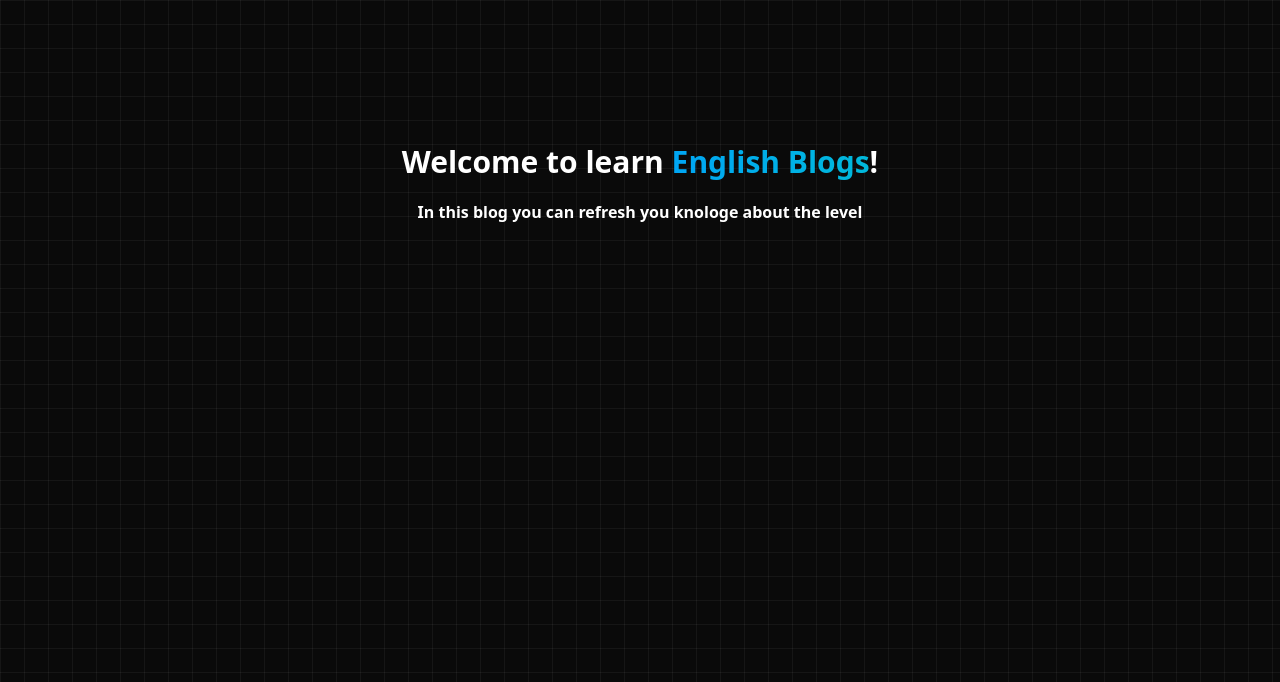
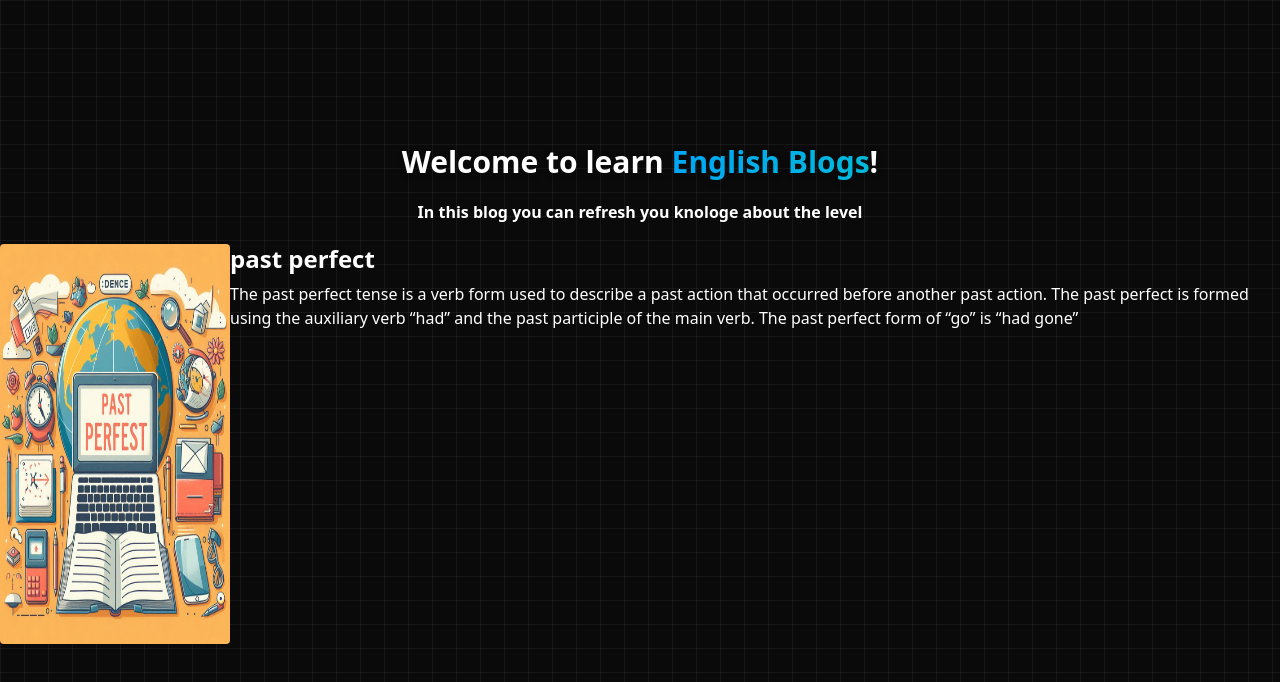
Before and after one commit to elizonRL/english-blog, an Astro site: page / in a window 1280 px wide. Built offline with nearby package versions, Linux system fonts and the light colour scheme; Astro itself is replaced by a stand-in of ours.

Commit message:
Agregar colección de publicaciones y actualizar la página de inicio con contenido dinámico

```diff
--- /dev/null
+++ b/src/content/config.ts
@@ -0,0 +1,12 @@
+import { defineCollection, z } from "astro:content"
+
+const post = defineCollection({
+    schema: z.object({
+        title: z.string(),
+        img: z.string(),
+        description: z.string(),
+        tags: z.array(z.string()),
+    })
+})
+
+export const collections = { post }
--- /dev/null
+++ b/src/content/post/past-perfect.md
@@ -0,0 +1,9 @@
+---
+title: past perfect
+img: past-perfect-in-English.png
+description: The past perfect tense is a verb form used to describe a past action that occurred before another past action. The past perfect is formed using the auxiliary verb “had” and the past participle of the main verb. The past perfect form of “go” is “had gone”
+tags: ["past perfect" ]
+
+---
+
+Este es el past perfect
--- a/src/layouts/Layout.astro
+++ b/src/layouts/Layout.astro
@@ -3,9 +3,9 @@
 	<head>
 		<meta charset="UTF-8" />
 		<meta name="viewport" content="width=device-width" />
-		<link rel="icon" type="image/svg+xml" href="/favicon.svg" />
+		<link rel="icon" type="image/svg+xml" href="/logo-English.png" />
 		<meta name="generator" content={Astro.generator} />
-		<title>Astro Basics</title>
+		<title>Learn English</title>
 	</head>
 	<body>
 		<div class="absolute inset-0 h-full w-full bg-[#0a0a0a]">
--- a/src/pages/index.astro
+++ b/src/pages/index.astro
@@ -1,7 +1,9 @@
 ---
-import Welcome from '../components/Welcome.astro';
+import { getCollection } from 'astro:content';
 import Layout from '../layouts/Layout.astro';
 import "../styles/global.css";
+
+const post = await getCollection('post');
 
 // Welcome to Astro! Wondering what to do next? Check out the Astro documentation at https://docs.astro.build
 // Don't want to use any of this? Delete everything in this file, the `assets`, `components`, and `layouts` directories, and start fresh.
@@ -9,12 +11,28 @@ import "../styles/global.css";
 
 <Layout>
 	<header class="flex flex-col items-center pt-36 ">
-		<h1 class="text-3xl font-semibold text-center">
-			Welcome to learn <span class="text-transparent font-bold bg-clip-text bg-gradient-to-l from-cyan-500 to-sky-500 ">English Blogs</span>!
+		<h1 class="text-3xl font-semibold text-center drop-shadow-md">
+			Welcome to learn <span class="text-transparent font-bold bg-clip-text bg-gradient-to-l from-cyan-500 to-sky-500">English Blogs</span>!
 		</h1>
 		<p class="p-5 font-semibold">In this blog you can refresh you knologe about the level </p>
 	</header>
-	<main class="grid grid-cols-1 gap-4 p-4 md:grid-cols-2 lg:grid-cols-3">
-
+	<main class="flex justify-center">
+		{
+			post.map((post)=>{
+				const {slug, data} = post;
+				const {title, description, img} = data;
+				return(
+					<article class="flex justify-center w-7xl">
+						<div>
+							<img class="mb-2 w-100 h-100 rounded mr-2.5 xl:mb-0 transition hover:scale-110" src={`/${img}`} alt={title}/>
+						</div>
+						<div class="flex-col justify-center" >
+							<h2  class="mb-2 text-2xl font-bold leading-tight text-white">{title}</h2>
+							<p>{description}</p>
+						</div>
+					</article>
+				)
+			})
+		}
 	</main>
 </Layout>
```
Also changed, not shown: public/logo-English.png (added), public/past-perfect-in-English.png (added), 1 other file.
